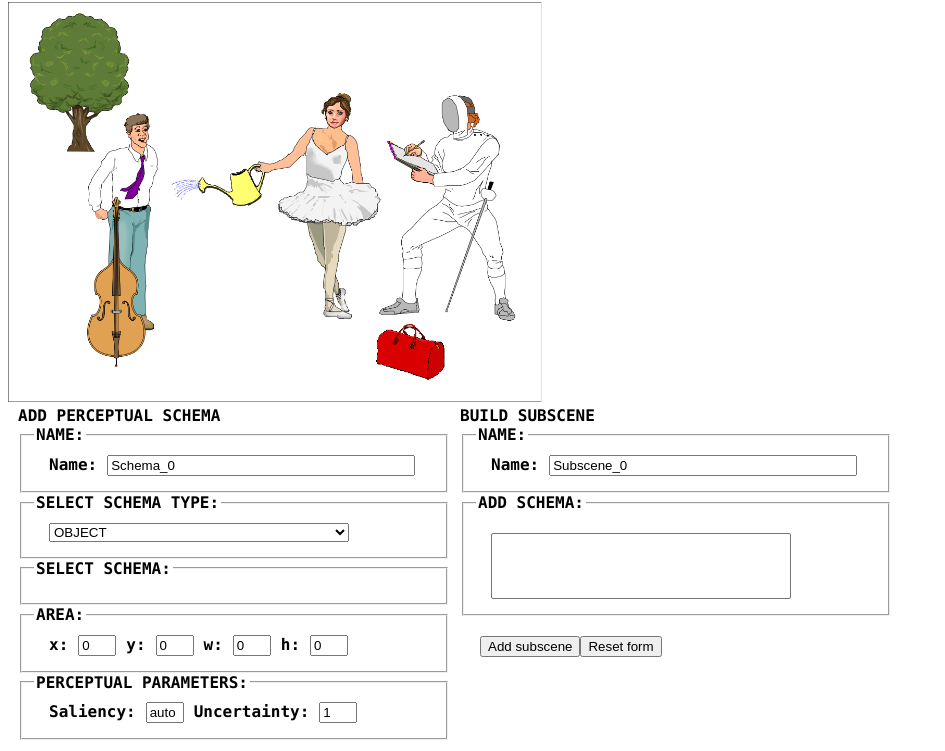
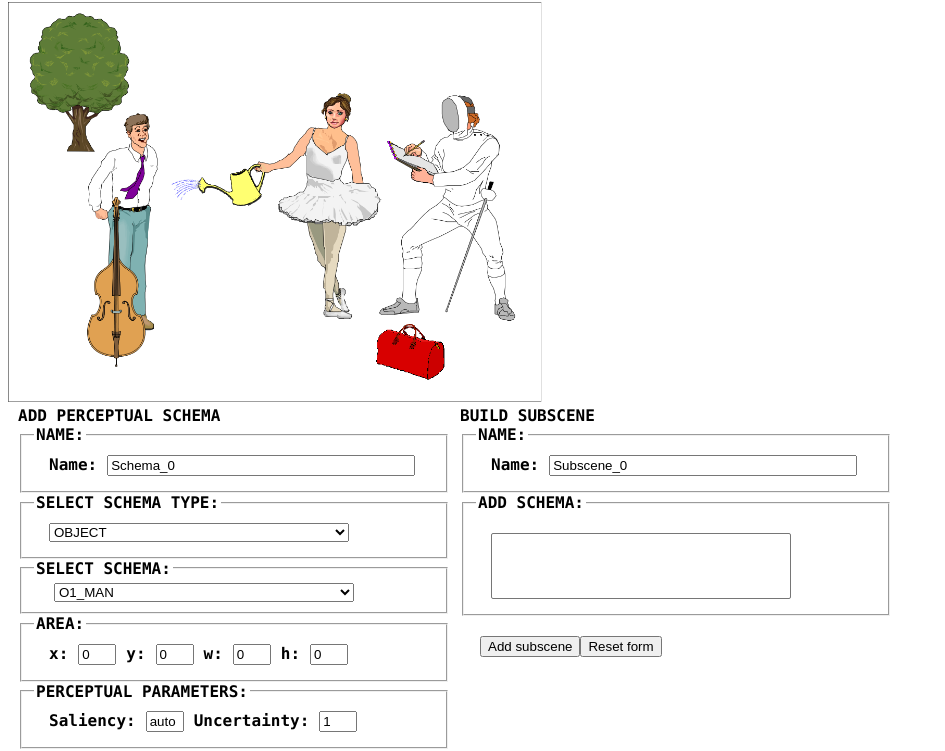
Before and after one commit to victorbarres/TCG_SceneBuilder, a plain HTML site: page scene_builder.html in a window 1280 px wide. Shown: the part 69-820 px from the top of the page, without its empty margins (0-945 px from the left). Drawn offline with Linux system fonts and the light colour scheme.

Commit message:
Fixed bug in schema form.

```diff
--- a/scene_builder.html
+++ b/scene_builder.html
@@ -773,10 +773,16 @@ function reset_subscene_form(){
 */
 function set_schema_types(){
 	var select = document.getElementById("type_select");
+	var set_default=true;
 	for(key in per_knowledge){
 		var option = document.createElement("option");
 		select.appendChild(option);
 		option.innerHTML = key;
+		if (set_default){
+			option.setAttribute("selected", "selected");
+			add_schema_select(document.getElementById("schema_field"), "schema_select", key);
+			set_default = false;
+		};
 	};
 };
 
```
